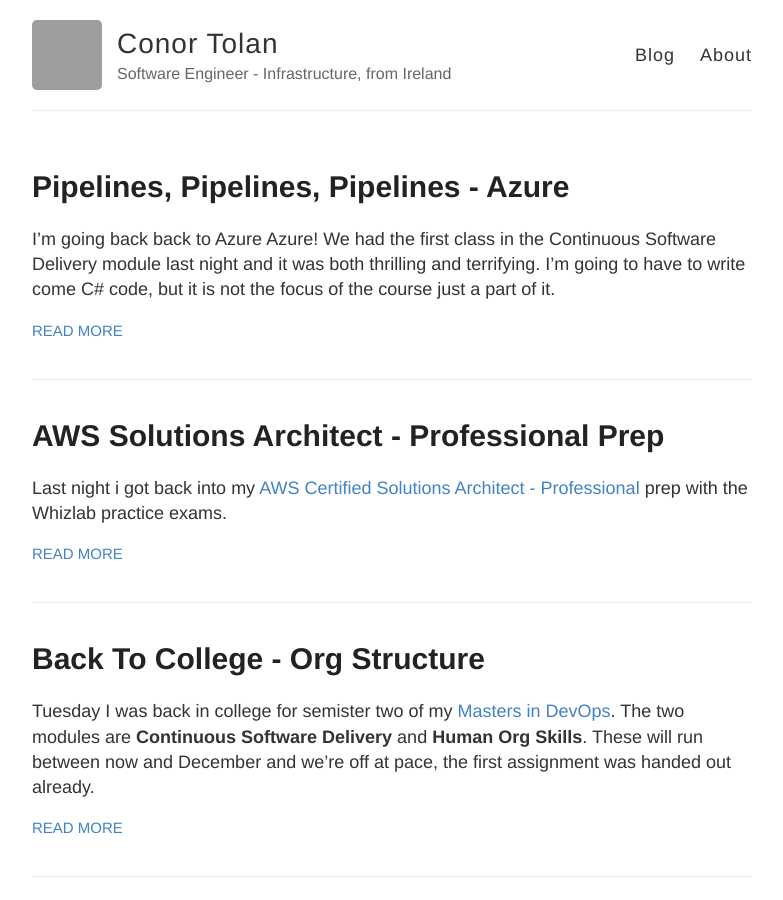
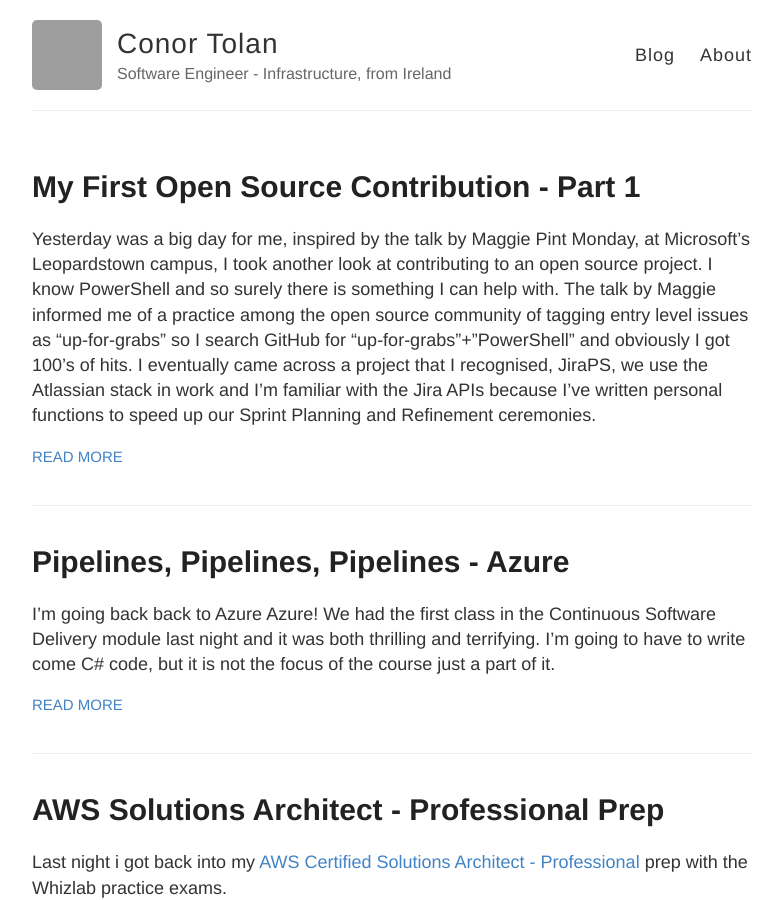
Before and after one commit to ctolan/ctolan.github.io, a Jekyll site: the page built from index.html, in a window 1280 px wide and 900 px high. Shown: the whole window, without its empty margins (248-1031 px from the left). Built offline with Jekyll 4.4.1, drawn with Linux system fonts in a browser that asks for light colours; some of the changed lines change nothing that is shown; grey boxes are pictures that could not be loaded.

Commit message:
Fix spacing on pipelines post. New Open source post, pt 1. Why I not image added

````diff
--- /dev/null
+++ b/_posts/2018-09-22-First-Opensouce-Contribution-pt1.md
@@ -0,0 +1,154 @@
+---
+layout: post
+title:  "My First Open Source Contribution - Part 1"
+date:   2018-09-22 09:56:31 +0100
+---
+
+Yesterday was a big day for me, inspired by the talk by Maggie Pint Monday, at Microsoft's Leopardstown campus, I took another look at contributing to an open source project. I know PowerShell and so surely there is something I can help with. The talk by Maggie informed me of a practice among the open source community of tagging entry level issues as "up-for-grabs" so I search GitHub for "up-for-grabs"+"PowerShell" and obviously I got 100's of hits. I eventually came across a project that I recognised, JiraPS, we use the Atlassian stack in work and I'm familiar with the Jira APIs because I've written personal functions to speed up our Sprint Planning and Refinement ceremonies.
+
+This is a project would worth further inspection, I browsed the [JiraPS Issues](https://github.com/AtlassianPS/JiraPS/issues/) for up-for-grabs issues and found [JiraPS Issue-229](https://github.com/AtlassianPS/JiraPS/issues/229). I know my way around PowerShell objects, so this one seems doable. I decided to have a go because what have I got to lose, it is Friday night and my wife is out at a fashion show. I read the [contributions](https://atlassianps.org/docs/Contributing/) guide and see that they want me to fork the repo to work locally – no problem, let’s get into this.
+This issue details expected behaviour, so I started there and tried to replicate it to see what isn’t working.
+
+```powershell
+PS C:\JiraPS> "project,summary,assignee" > "./data.csv"
+PS C:\JiraPS> "CS,Some Title,admin" >> "./data.csv"
+PS C:\JiraPS> import-csv "./data.csv" | New-JiraIssue
+cmdlet New-JiraIssue at command pipeline position 2
+Supply values for the following parameters:
+```
+
+Ok so it's clear from this test that the function isn't expecting to take the parameters from the pipeline, but that can be fixed with the addition of the parameter attribute.
+
+```powershell
+    Param (
+        [parameter(ValueFromPipeline=$True)]
+        [string[]]$Project
+    )
+```
+
+or actually:
+
+```powershell
+    Param (
+        [parameter(ValueFromPipelineByPropertyName=$True)]
+        [string[]]$Project
+    )
+```
+
+So lets add that and see what I get.
+
+```powershell
+PS C:\JiraPS> import-csv "./data.csv" | New-JiraIssue
+cmdlet New-JiraIssue at command pipeline position 2
+Supply values for the following parameters:
+IssueType:
+```
+
+Progress, it accepted the mandatory parameter, so let's complete the change and add it to the rest of the input parameters. It can't be this easy.
+
+```powershell
+PS C:\JiraPS> import-csv "./data.csv" | New-JiraIssue
+Get-JiraConfigServer : The term 'Get-JiraConfigServer' is not recognized as the name of a cmdlet, function, script file, or operable program. Check the spelling of the name, or if a path was included, verify that the path is correct and try again.
+At C:\JiraPS\JiraPS\Public\New-JiraIssue.ps1:50 char:19
++         $server = Get-JiraConfigServer -ErrorAction Stop -Debug:$fals ...
++                   ~~~~~~~~~~~~~~~~~~~~
+    + CategoryInfo          : ObjectNotFound: (Get-JiraConfigServer:String) [], CommandNotFoundException
+    + FullyQualifiedErrorId : CommandNotFoundException
+```
+
+So, what is going on? It is understandable that the function failed to run as I am testing in isolation without the whole module loaded, it is accepting the input for the mandatory parameters.
+I added a **write-host** into the function to see print out the $project variable and a break to exit the function because this fix isn’t really concerned with the actual function.
+    begin {
+        Write-Verbose "[$($MyInvocation.MyCommand.Name)] Function started"
+
+        Write-Host $Project
+        break
+
+Running this produced the following:
+
+```powershell
+PS C:\JiraPS> import-csv "./data.csv" | New-JiraIssue -Verbose
+VERBOSE: [New-JiraIssue] Function started
+
+PS C:\JiraPS\>
+```
+
+This is very strange the variable is accepted but not accessible to print/use, I found my answer [here]( https://learn-powershell.net/2013/05/07/tips-on-implementing-pipeline-support/). I opened up another PowerShell session and played around with the numbers examples.
+
+```powershell
+Function Get-Something {
+    [cmdletbinding()]
+    Param (
+        [parameter(ValueFromPipeline=$True)]
+        [string[]]$numbers
+    )
+    Begin {
+        Write-Verbose "Initialize stuff in Begin block"
+    }
+
+    Process {
+        Write-Verbose "Stuff in Process block to perform"
+        $numbers
+    }
+
+    End {
+        Write-Verbose "Final work in End block"
+    }
+}
+PS C:\> 1,2,3 | Get-Something
+1
+2
+3
+PS C:\>
+```
+
+Versus the following with the variable in the **Begin** block.
+
+```powershell
+Function Get-Something {
+    [cmdletbinding()]
+    Param (
+        [parameter(ValueFromPipeline=$True)]
+        [string[]]$numbers
+    )
+    Begin {
+        Write-Verbose "Initialize stuff in Begin block"
+        $numbers
+    }
+
+    Process {
+        Write-Verbose "Stuff in Process block to perform"
+    }
+
+    End {
+        Write-Verbose "Final work in End block"
+    }
+}
+PS C:\> 1,2,3 | Get-Something -verbose
+VERBOSE: Initialize stuff in Begin block
+VERBOSE: Stuff in Process block to perform
+VERBOSE: Stuff in Process block to perform
+VERBOSE: Stuff in Process block to perform
+VERBOSE: Final work in End block
+PS C:\>
+```
+
+That’s it, the variable is being accepted but is inaccessible in the **Begin** block. It makes sense after being slapped in the face with it, how can you process $variable1 in begin block when it only runs once? What would you do with $variable2? Exaclty.
+With the problem figured out I wondered what to do about it, do I just tell the JiraPS people that it can’t be done with the code the way it is written? I don’t know I’m new to this, I’ll be honest I started writing a reply to the Issue, but then to try fix it instead. Let me go back to the code and look for a solution not just point out the problem.
+I wondered could it be this is easy, the problem is the begin block, why not move the code out of the begin block = done. Thinking back to the numbers example above, If I need to do whatever is in the begin block that references an input variable, then I’ll need to do it for each object piped into the function. The aim here is to be able to generate an input object of one or many new issues and then pipe them into the function for processing.
+
+```powershell
+    begin {
+        Write-Verbose "[$($MyInvocation.MyCommand.Name)] Function started"
+
+        $server = Get-JiraConfigServer -ErrorAction Stop -Debug:$false
+
+        $createmeta = Get-JiraIssueCreateMetadata -Project $Project -IssueType $IssueType -Credential $Credential -ErrorAction Stop -Debug:$false
+
+        $resourceURi = "$server/rest/api/latest/issue"
+    }
+```
+
+You can see where this is going without knowing much about the rest of the project, if you need createmeta once you need it everytime. I made the change saved the code, next I need a Pull Request. Read how to [submit a PR](https://atlassianps.org/docs/Contributing/submitting-a-pr.html).
+Oh crap I made my changes on a branch from Master, quickly I checkout the Develop branch and branch off from there, re-implement my changes/fix and push to my fork of the project.
+GitHub takes over from here, it offers a shortcut to create the PR back into the parent project. So I do, I fill start to fill in the form, crap again **I’ve not done any testing**.
````
Also changed, not shown: _posts/2018-09-21-Pipelines-Azure.md (+11 -10 lines), images/Why-I-Not.PNG (added), images/jiraPS-229-expected-behaviour.PNG (added).
